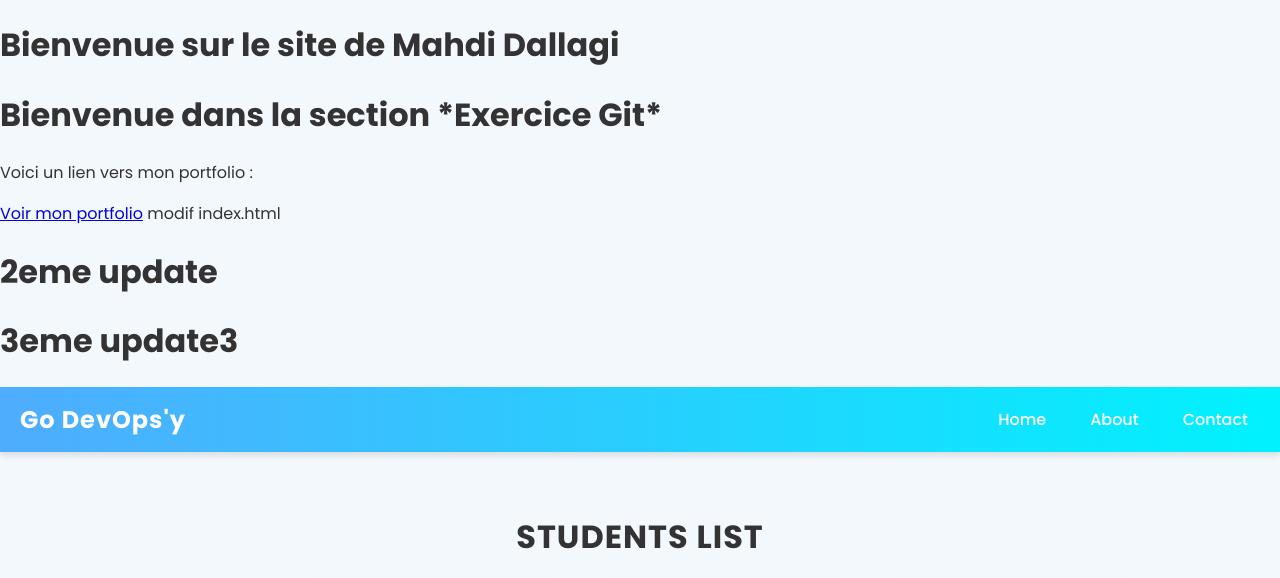
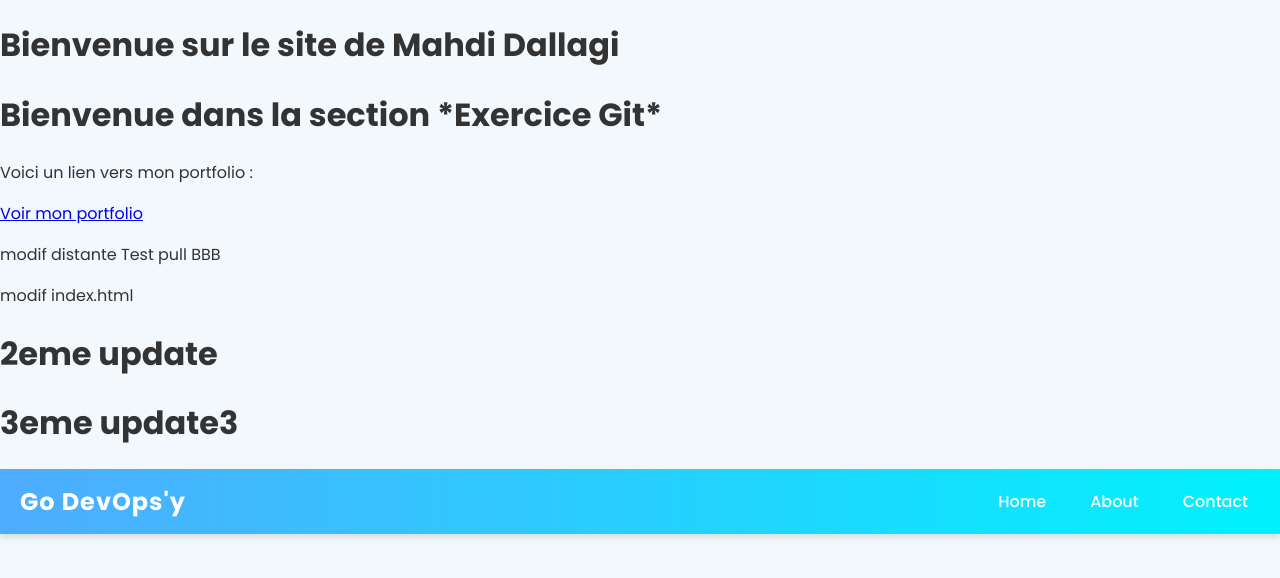
Before and after one commit to GeekMehdi/html-perso, a plain HTML site: page index.html in a window 1280 px wide. Shown: the top 578 px of the page. Drawn offline with Linux system fonts and the light colour scheme.

Commit message:
Ajout distant dans B

```diff
--- a/index.html
+++ b/index.html
@@ -17,6 +17,8 @@
     <h1>Bienvenue dans la section *Exercice Git*</h1>
     <p>Voici un lien vers mon portfolio :</p>
     <a href="portfolio.html">Voir mon portfolio</a>
+
+    <p>modif distante Test pull BBB</p>
 
     <!-- Navigation Bar -->
     modif index.html
```
